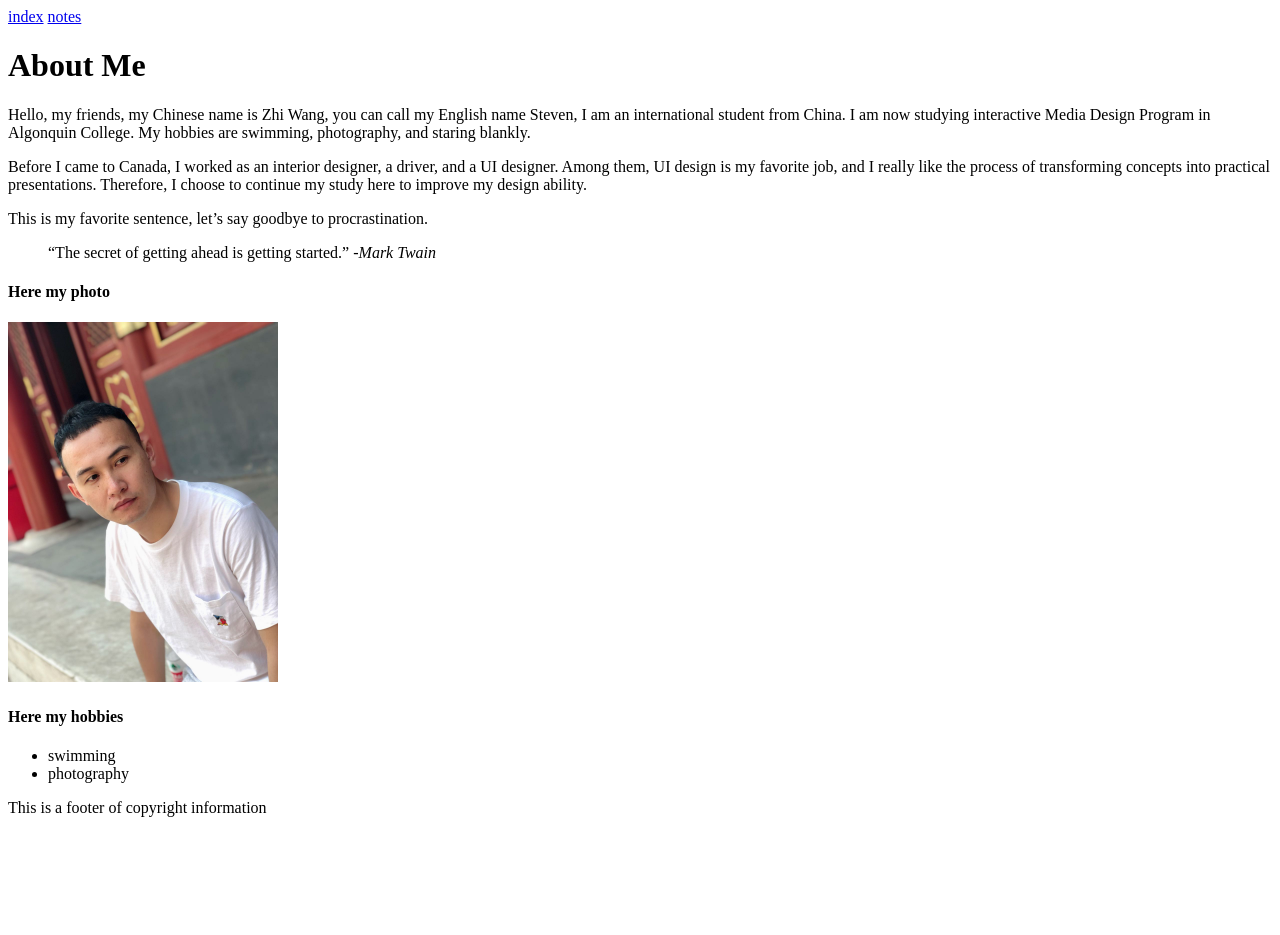
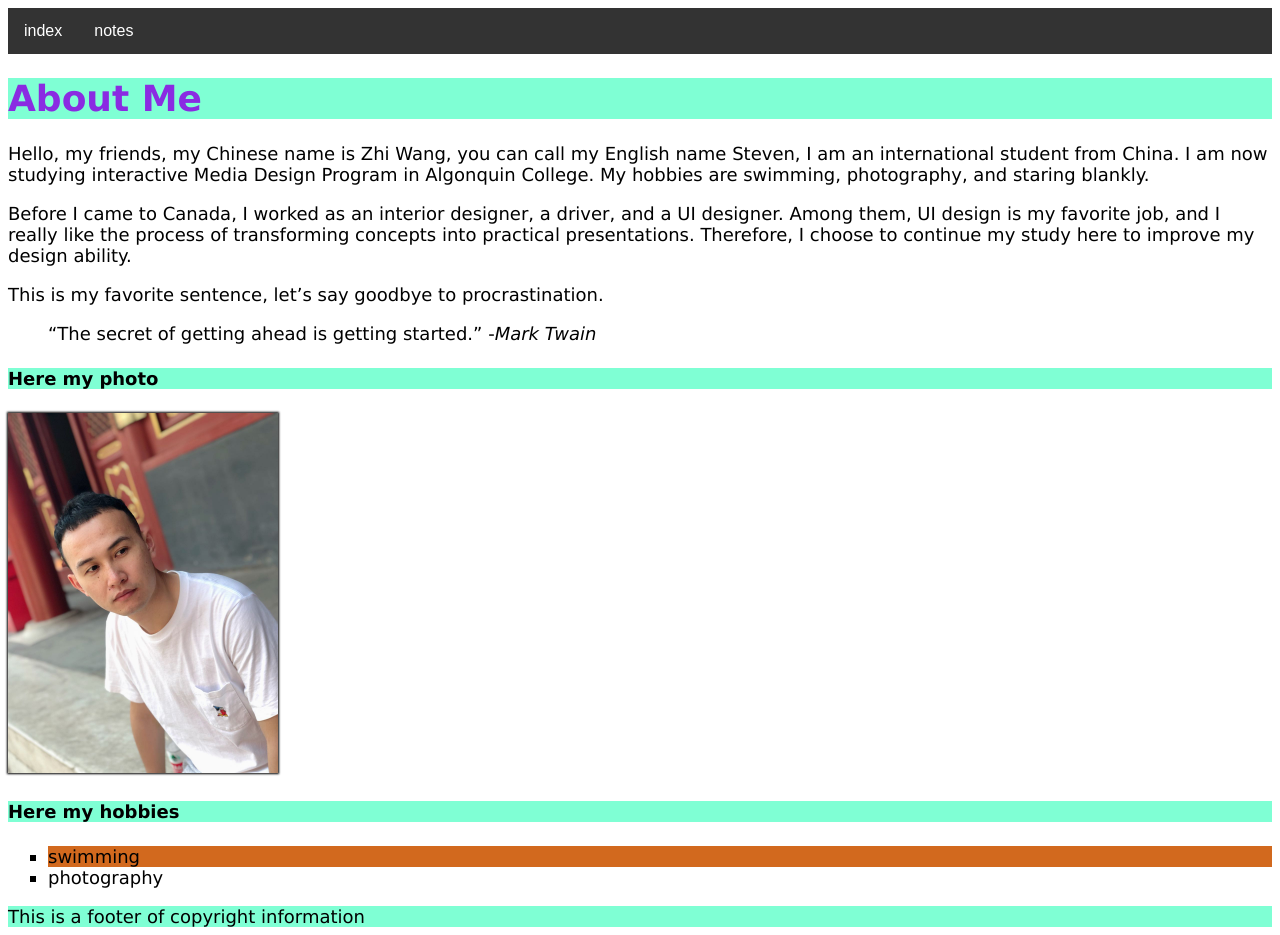
Before and after one commit to wang0836/wang0836.github.io, a plain HTML site: page html-assignment/index.html in a window 1280 px wide. Before the commit the page ends 825 px from the top, so only its background shows below. Drawn offline with Linux system fonts and the light colour scheme.

Commit message:
css practice

```diff
--- a/html-assignment/css/main.css
+++ b/html-assignment/css/main.css
@@ -0,0 +1,44 @@
+
+body {
+    color: #000;
+    font-size: 18px;
+    font-family: Verdana, Geneva, Tahoma, sans-serif;
+  }
+
+ h1, h2, h3, h4,footer{
+    background-color: aquamarine;
+  }
+
+  .sit-title{
+      color: blueviolet;
+  }
+  #my-image{
+    box-shadow:0px 0px 2px 1px black;
+  }
+
+  ul,li{
+    list-style-type:square;
+  }
+
+  .hobby li:nth-child(odd) {
+      background-color: chocolate;
+    }
+
+    .navbar {
+        overflow: hidden;
+        background-color: #333;
+        font-family: Arial, Helvetica, sans-serif;
+      }
+
+      .navbar a {
+        float: left;
+        font-size: 16px;
+        color: white;
+        text-align: center;
+        padding: 14px 16px;
+        text-decoration: none;
+      }
+
+    .navbar a:hover  {
+        background-color:red;
+      }
--- a/html-assignment/index.html
+++ b/html-assignment/index.html
@@ -2,16 +2,16 @@
 <html lang="en">
   <head>
     <meta charset="UTF-8">
+    <link href="css/main.css" rel="stylesheet">
     <title>Zhi Wang</title>
   </head>
 
   <body>
-   <nav class="nav">
-    <a class="nav-link active" href="index.html">index</a>
+   <nav class="navbar">
+    <a class="nav-link" href="index.html">index</a>
     <a class="nav-link" href="notes.html">notes</a>
-
    </nav>
-   <h1>About Me</h1>
+   <h1 class="sit-title">About Me</h1>
     <p>Hello, my friends, my Chinese name is Zhi Wang, you can call my English name Steven, I am an international student from China. I am now studying interactive Media Design Program in Algonquin College. My hobbies are swimming, photography, and staring blankly.
     </p>
     <p>Before I came to Canada, I worked as an interior designer, a driver, and a UI designer. Among them, UI design is my favorite job, and I really like the process of transforming concepts into practical presentations. Therefore, I choose to continue my study here to improve my design ability.
@@ -20,9 +20,9 @@
     <blockquote>“The secret of getting ahead is getting started.” -<cite>Mark Twain</cite></blockquote>
 
     <h4>Here my photo</h4>
-    <img src="image/WechatIMG101.jpeg" width="270" height="360" alt="image of me" />
+    <img src="image/WechatIMG101.jpeg" width="270" height="360" alt="image of me" id="my-image"/>
     <h4>Here my hobbies</h4>
-    <ul>
+    <ul class="hobby">
       <li>swimming</li>
       <li>photography</li>
     </ul>
```
Also changed, not shown: html-assignment/notes.html (+3 -2 lines).
